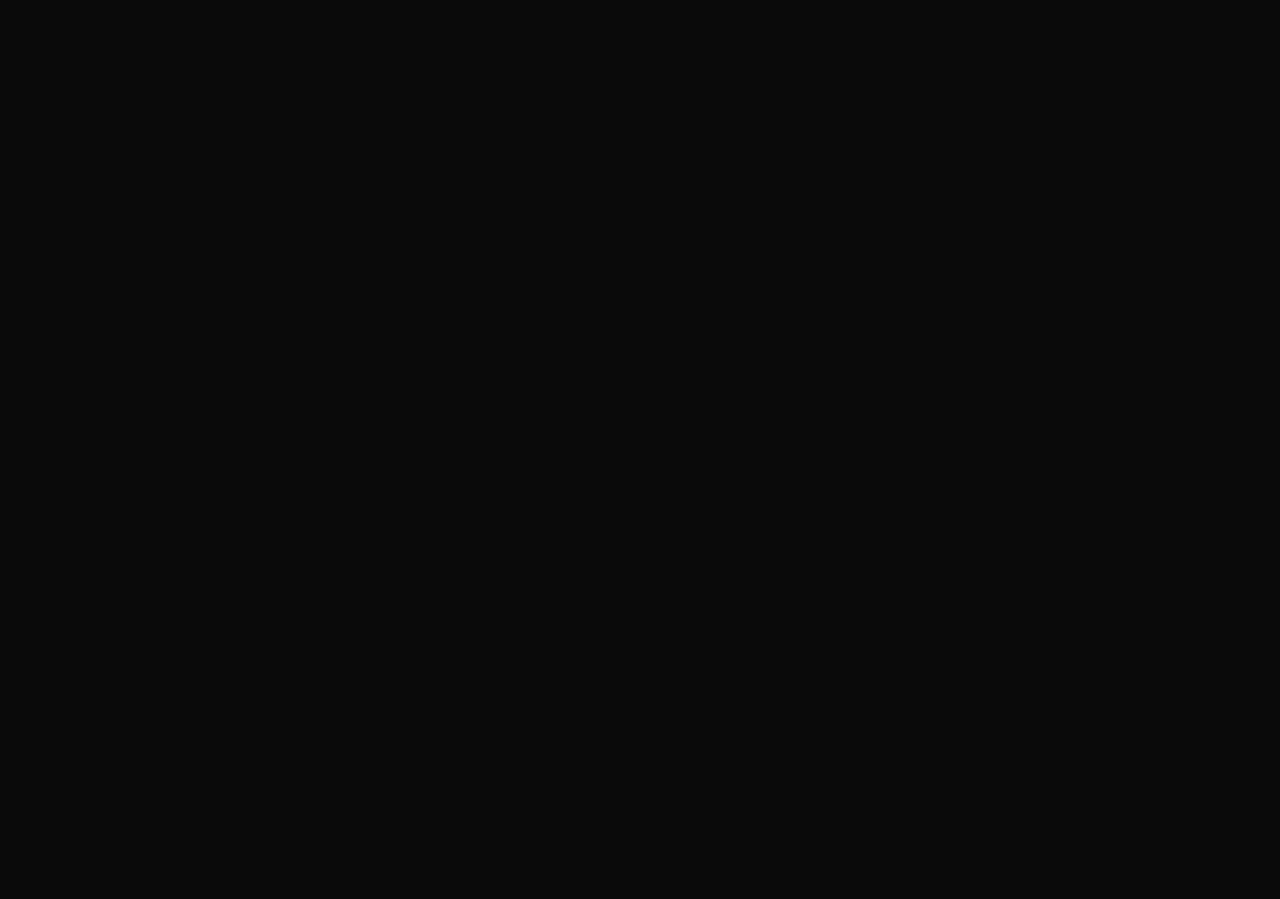
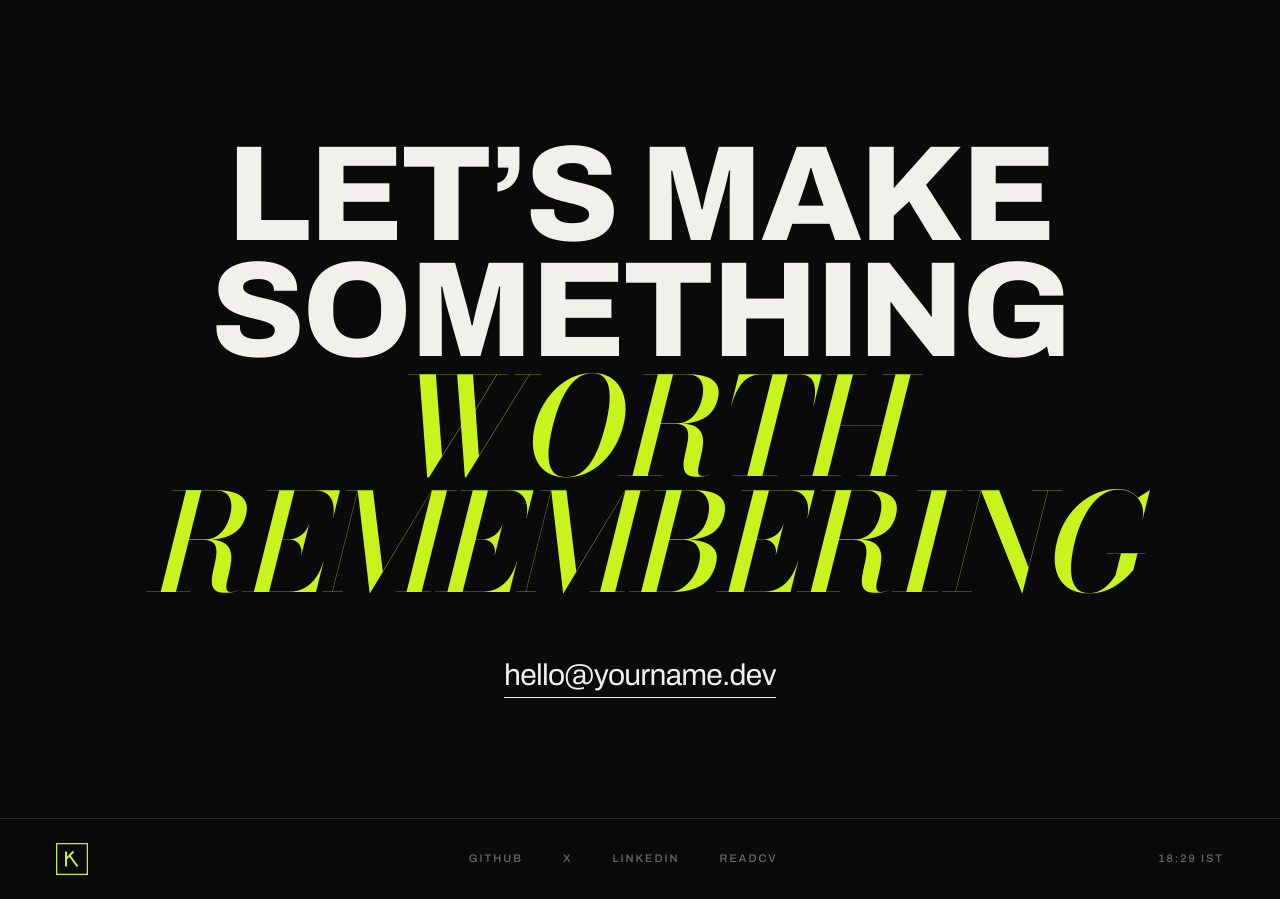
Before and after one commit to anythinghack44-sudo/portfolio, a Next.js app: page / in a window 1280 px wide. Shown: the part 4200-5099 px from the top of the page. Before the commit the page ends 4218 px from the top, so only its background shows below. Built offline with nearby package versions, Linux system fonts and the light colour scheme.

Commit message:
feat: add Contact section and SiteFooter component
Co-authored-by: Hrushikesh Behera <91274056+Hrushi1230@users.noreply.github.com>

```diff
--- a/app/page.tsx
+++ b/app/page.tsx
@@ -4,6 +4,8 @@ import { About } from '@/components/sections/about'
 import { Work } from '@/components/sections/work'
 import { Lab } from '@/components/sections/lab'
 import { Capabilities } from '@/components/sections/capabilities'
+import { Contact } from '@/components/sections/contact'
+import { SiteFooter } from '@/components/site-footer'
 
 export default function Page() {
   return (
@@ -15,7 +17,9 @@ export default function Page() {
         <Work />
         <Lab />
         <Capabilities />
+        <Contact />
       </main>
+      <SiteFooter />
     </>
   )
 }
--- /dev/null
+++ b/components/sections/contact.tsx
@@ -0,0 +1,25 @@
+import { contact, site } from '@/lib/content'
+
+export function Contact() {
+  return (
+    <section id="contact" className="gutter flex min-h-svh flex-col justify-center py-20 lg:py-28">
+      <div className="mx-auto max-w-6xl text-center">
+        <h2 className="type-display text-balance text-foreground">
+          {contact.lines.map((line) => (
+            <span key={line} className="block">
+              {line}
+            </span>
+          ))}
+          <span className="type-accent block">{contact.accentLine}</span>
+        </h2>
+
+        <a
+          href={`mailto:${site.email}`}
+          className="mt-10 inline-block border-b border-foreground pb-1 text-2xl tracking-tight text-foreground transition-colors hover:border-accent hover:text-accent lg:mt-14 lg:text-3xl"
+        >
+          {site.email}
+        </a>
+      </div>
+    </section>
+  )
+}
--- /dev/null
+++ b/components/site-footer.tsx
@@ -0,0 +1,49 @@
+'use client'
+
+import { useEffect, useState } from 'react'
+import Link from 'next/link'
+import { Monogram } from '@/components/monogram'
+import { contact, site } from '@/lib/content'
+
+export function SiteFooter() {
+  const [time, setTime] = useState('')
+
+  useEffect(() => {
+    const updateTime = () => {
+      const now = new Date()
+      const hours = now.getHours().toString().padStart(2, '0')
+      const minutes = now.getMinutes().toString().padStart(2, '0')
+      setTime(`${hours}:${minutes} ${site.timezone}`)
+    }
+
+    updateTime()
+    const interval = setInterval(updateTime, 1000)
+    return () => clearInterval(interval)
+  }, [])
+
+  return (
+    <footer className="gutter border-t border-border py-6">
+      <div className="flex items-center justify-between gap-6">
+        <Link href="/" aria-label="Home" className="text-accent">
+          <Monogram className="size-8" />
+        </Link>
+
+        <nav className="flex items-center gap-6 lg:gap-10">
+          {contact.socials.map((social) => (
+            <a
+              key={social.label}
+              href={social.href}
+              target="_blank"
+              rel="noopener noreferrer"
+              className="type-label text-meta transition-colors hover:text-accent"
+            >
+              {social.label}
+            </a>
+          ))}
+        </nav>
+
+        <p className="type-label text-meta">{time}</p>
+      </div>
+    </footer>
+  )
+}
```
